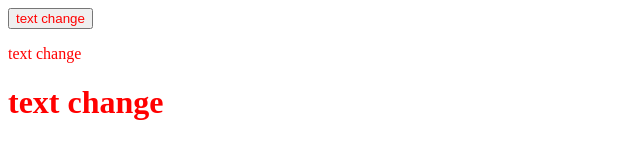
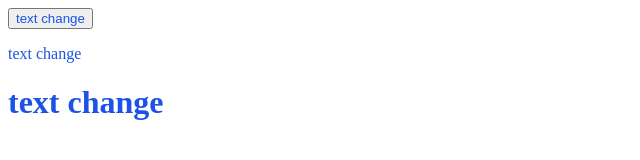
Before and after one commit to Ek-Tor/DomPractice, a plain HTML site: page index.html in a window 1280 px wide. Shown: the whole page, without its empty margins (0-640 px from the left). Drawn offline with Linux system fonts and the light colour scheme.

Commit message:
color change

```diff
--- a/index.html
+++ b/index.html
@@ -4,7 +4,7 @@
     <style>
         .redclass
         {
-            color: red;
+            color: rgb(28, 82, 231);
         }
 
 
```
